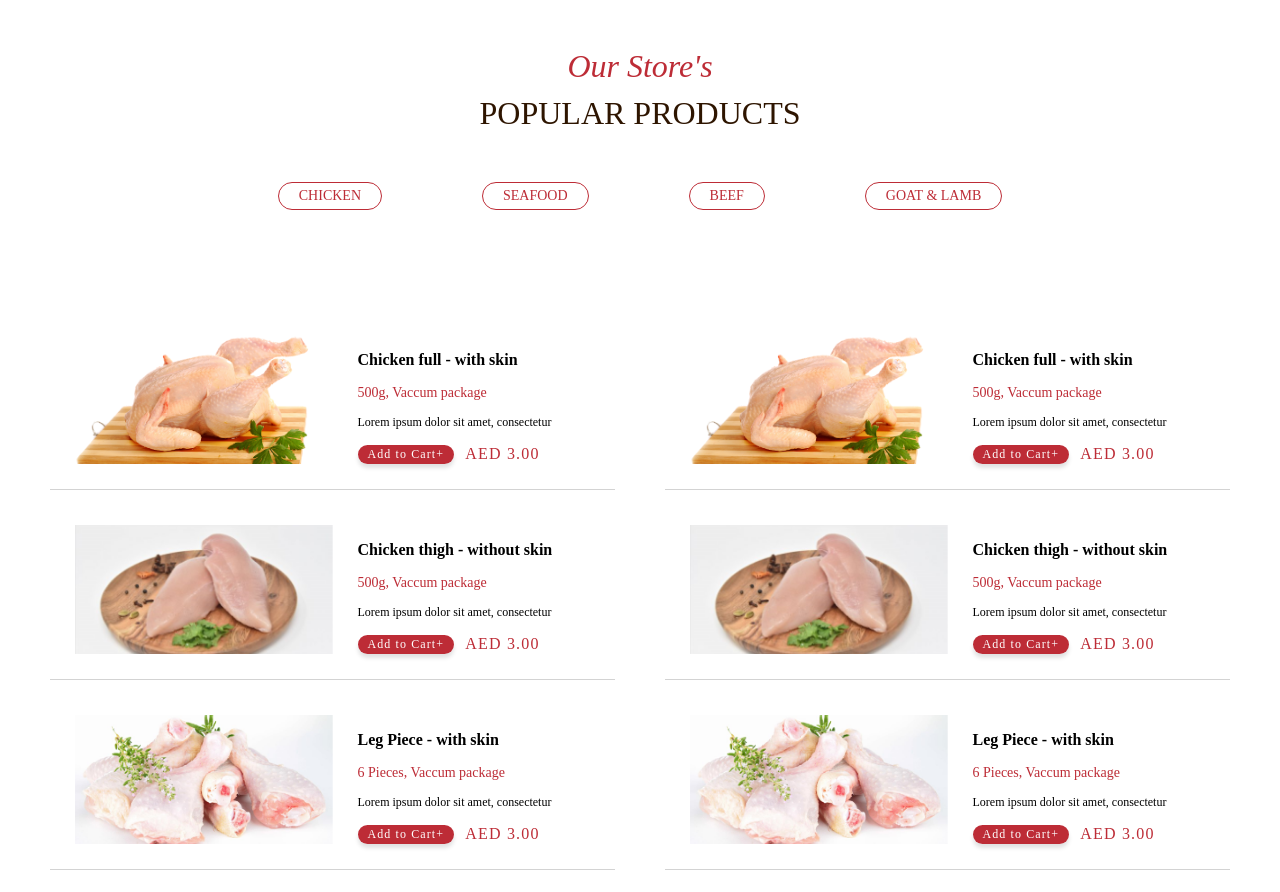
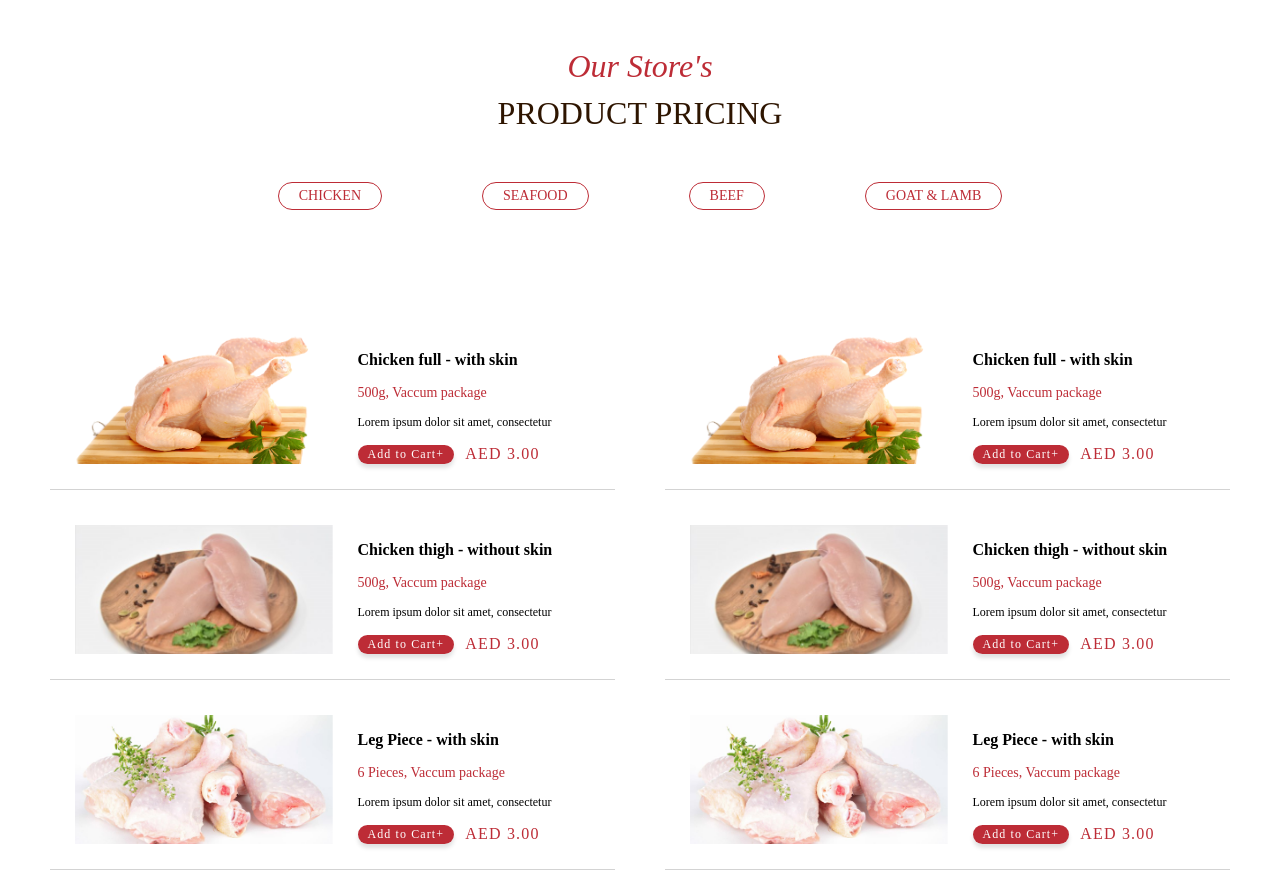
Before and after one commit to vivekkravindraa/freshmeat, a React (Create React App) app: page / in a window 1280 px wide. Shown: the part 3325-4217 px from the top of the page. Built offline with nearby package versions, Linux system fonts and the light colour scheme; some icons are missing.

Commit message:
fix: ProductPricing

```diff
--- a/src/components/HomeComponents/ProductPricing/ProductPricing.js
+++ b/src/components/HomeComponents/ProductPricing/ProductPricing.js
@@ -81,7 +81,7 @@ export default function ProductPricing() {
         <div className="ProductPricing-container">
              <div className="ProductPricing-header">
                 <p className="ProductPricing-header__title">Our Store's</p>
-                <p className="ProductPricing-header__sub-title">POPULAR PRODUCTS</p>
+                <p className="ProductPricing-header__sub-title">PRODUCT PRICING</p>
             </div>
             <div className="ProductPricing-category-sort">
                 <button>CHICKEN</button>
```
